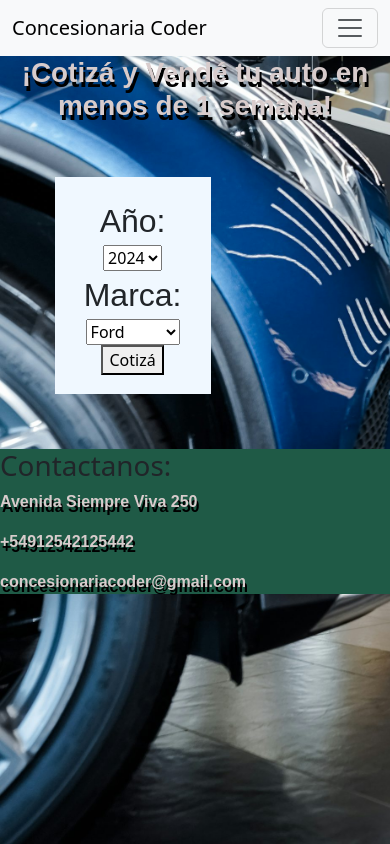
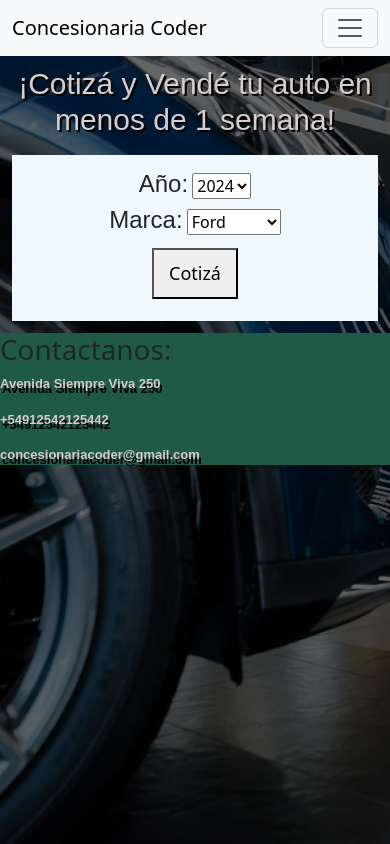
Before and after one commit to BlassPerez/concesionaria-coder, a plain HTML site: page pages/vende.html in a window 390 px wide. Drawn offline with nearby package versions, Linux system fonts and the light colour scheme.

Commit message:
Arreglo correcciones de la entrega

```diff
--- a/css/style.css
+++ b/css/style.css
@@ -1,6 +1,6 @@
 
 body {
-    background-image: url(../images/fondo-concesionaria.jpeg);
+    background-image:linear-gradient(rgba(0, 0, 0, 0.6), rgba(0, 0, 0, 0.6)), url(../images/fondo-concesionaria.jpeg);
     background-repeat: no-repeat;
     background-size: cover;
     background-attachment: fixed;
@@ -19,6 +19,8 @@ body {
 }
 
 .text-index-main{
+    padding: 20px;
+    margin: 20px;
     color: rgb(216, 204, 204);
     font-family: 'Poppins', sans-serif;
     font-weight: 800;
@@ -71,8 +73,8 @@ body {
 
 .contenedor-producto{
     background-color: rgba(35, 90, 72, 0.425);
-    padding: 10px;
-    margin: 100px;
+    padding: 20px;
+    margin: 30px;
     text-align: center;
 }
 
@@ -85,21 +87,28 @@ main{
     background-color: aliceblue;
     display: flex;
     flex-direction: column;
+    justify-content: center;
     align-items: center;
-    text-align: center;
-    width: 40%;
+    margin: 20%;
     padding: 5%;
-    margin: 14%;
 
 }
 
 .contenedor-formulario label{
     font-family: Arial, Helvetica, sans-serif;
-    font-size: 200%;
+    font-size: 300%;
+}
+
+.contenedor-formulario button{
+    width: 50%;
+    margin: 20px;
+    padding: 20px;
+    height: 100%;
+    font-size: large;
 }
 
 .informacion{
-    width: 50%;
+    width: 100%;
     align-content: center;
     text-align: center;
     font-size: 4vh;
@@ -108,12 +117,60 @@ main{
 
 footer{
     background-color: rgb(31, 90, 70);
+    margin: 0px;
+    padding: 0px;
 }
 
 /*----------------------------------MEDIAQUERIE -------------------------------------------*/
 
 @media ( max-width: 500px ){
+    .container-main-index{
+        padding: 0px;
+        margin: 0px;
+    }
+
+
+    .container-main-index ul{
+        justify-content: center;
+        justify-items: center;
+        width: 100%;
+    }
+
+    .container-main-index a{
+        margin: 15px;
+        padding: 6px;
+    }
+
+    .text-index-main{
+        font-weight: 200;
+        font-size: 30px;
+        margin: 5px;
+        padding: 5px;
+        text-shadow: 2px 2px black;
+    }
+
     .contenedor-productos{
         grid-template-columns: 1fr;
     }
+
+    .contenedor-formulario{
+        margin: 3%;
+        padding: 3%;
+    }
+
+    .contenedor-formulario label{
+        font-size: 150%;
+    }
+
+    .contenedor-formulario button{
+        margin: 10px;
+        padding: 10px;
+        height: 80%;
+        font-size: large;
+    }
+
+    footer{
+        font-size: small;
+
+    }
 }
```
